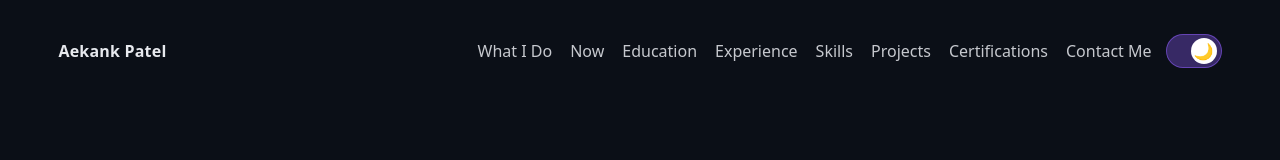
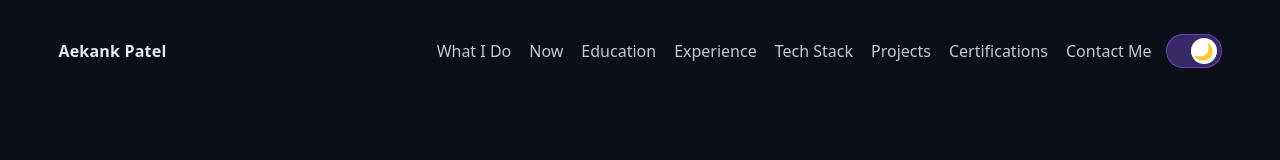
Before and after one commit to aekankpatel/aekankpatel.github.io, a React (Vite) app: page / in a window 1280 px wide. Shown: the top 160 px of the page. Built offline with nearby package versions, Linux system fonts and the light colour scheme.

Commit message:
Fixed scroll issue in projects

```diff
--- a/src/App.css
+++ b/src/App.css
@@ -405,6 +405,10 @@ a {
   z-index: 50;
 }
 
+/* -----------------------------
+   Modal (Scrollable body)
+------------------------------ */
+
 .modal {
   width: min(820px, 100%);
   border-radius: 18px;
@@ -412,14 +416,38 @@ a {
   border: 1px solid var(--border);
   box-shadow: 0 30px 80px rgba(0, 0, 0, 0.35);
   overflow: hidden;
+
+  /* ✅ keep modal inside viewport */
+  max-height: 90vh;
+
+  /* ✅ allow header + body layout */
+  display: flex;
+  flex-direction: column;
 }
 
 .modalHeader {
   display: flex;
   align-items: center;
   justify-content: space-between;
+
   padding: 16px 16px 12px;
   border-bottom: 1px solid var(--border);
+
+  /* ✅ keep header visible while scrolling */
+  position: sticky;
+  top: 0;
+  background: var(--bg);
+  z-index: 2;
+}
+
+.modalBody {
+  padding: 16px;
+
+  /* ✅ scrolling happens here */
+  overflow-y: auto;
+
+  /* helps on iOS trackpad-ish scrolling */
+  -webkit-overflow-scrolling: touch;
 }
 
 .modalTitle {
@@ -437,10 +465,6 @@ a {
 
 .modalClose:hover {
   background: var(--cardHover);
-}
-
-.modalBody {
-  padding: 16px;
 }
 
 .modalTech {
--- a/src/App.jsx
+++ b/src/App.jsx
@@ -121,7 +121,7 @@ export default function App() {
             <a href="#now">Now</a>
             <a href="#education">Education</a>
             <a href="#experience">Experience</a>
-            <a href="#skills">Skills</a>
+            <a href="#tech-stack">Tech Stack</a>
             <a href="#projects">Projects</a>
             <a href="#certifications">Certifications</a>
             <a href="#contact">Contact Me</a>
@@ -331,9 +331,9 @@ export default function App() {
         ))}
       </section>
 
-      {/* SKILLS */}
-      <section id="skills" className="section revealFromTop" ref={skillsRef}>
-        <h2>Skills</h2>
+      {/* Tech-Stack */}
+      <section id="tech-stack" className="section revealFromTop" ref={skillsRef}>
+        <h2>Tech Stack</h2>
 
         <div className="skillsGrid">
           {(SKILLS ?? []).map((group) => (
```
